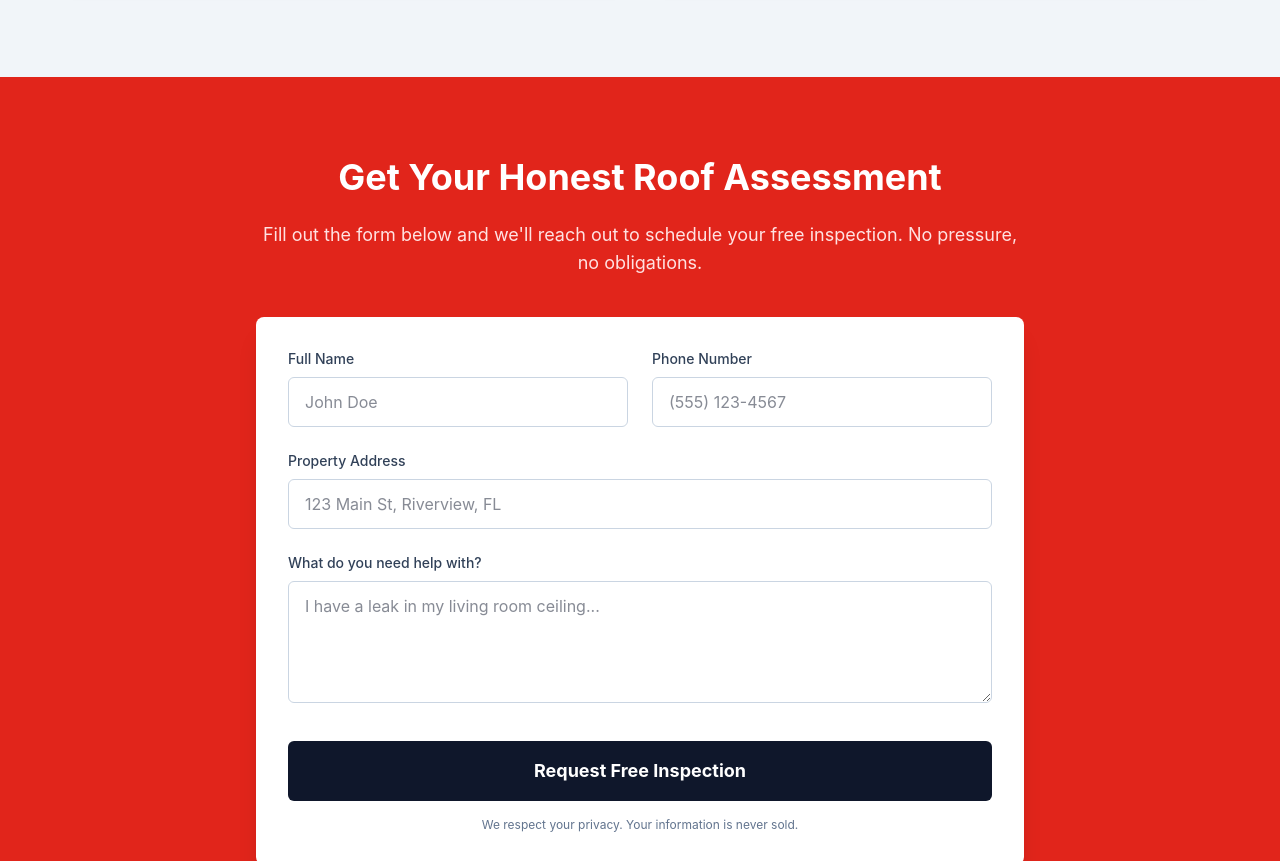
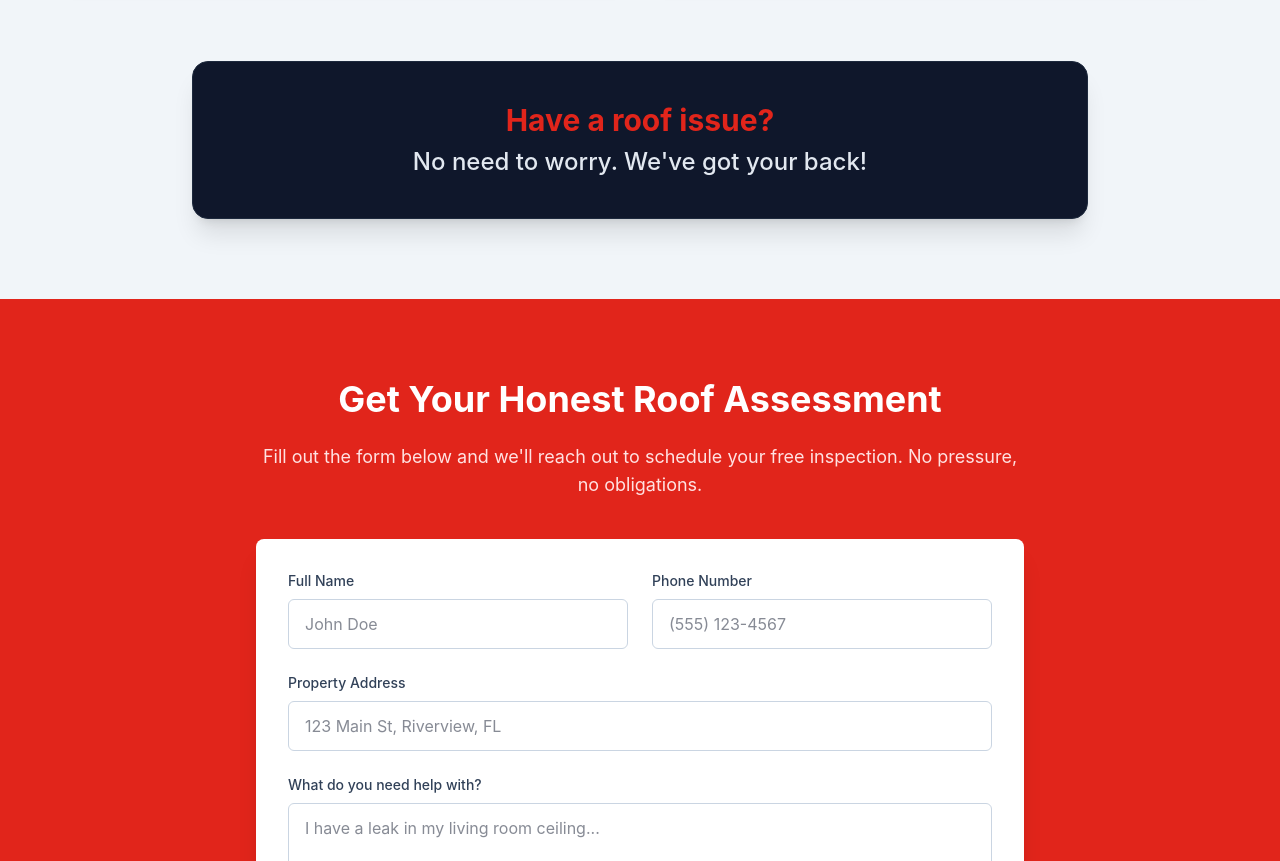
Before and after one commit to DumpsterMachine/titanium-roofing, an Astro site: page / in a window 1280 px wide. Shown: the part 2061-2922 px from the top of the page. Built offline with nearby package versions, Linux system fonts and the light colour scheme; Astro itself is replaced by a stand-in of ours.

Commit message:
feat: add assurance banner at bottom of services section

```diff
--- a/src/components/Services.astro
+++ b/src/components/Services.astro
@@ -28,5 +28,11 @@
         </ul>
       </div>
     </div>
+
+    <!-- Assurance Banner -->
+    <div class="mt-16 bg-slate-900 text-white p-10 rounded-2xl text-center shadow-xl border border-slate-800 max-w-4xl mx-auto">
+      <h3 class="text-2xl md:text-3xl font-bold mb-2 text-[#E1251B]">Have a roof issue?</h3>
+      <p class="text-xl md:text-2xl text-slate-200 font-medium">No need to worry. We've got your back!</p>
+    </div>
   </div>
 </section>
```
